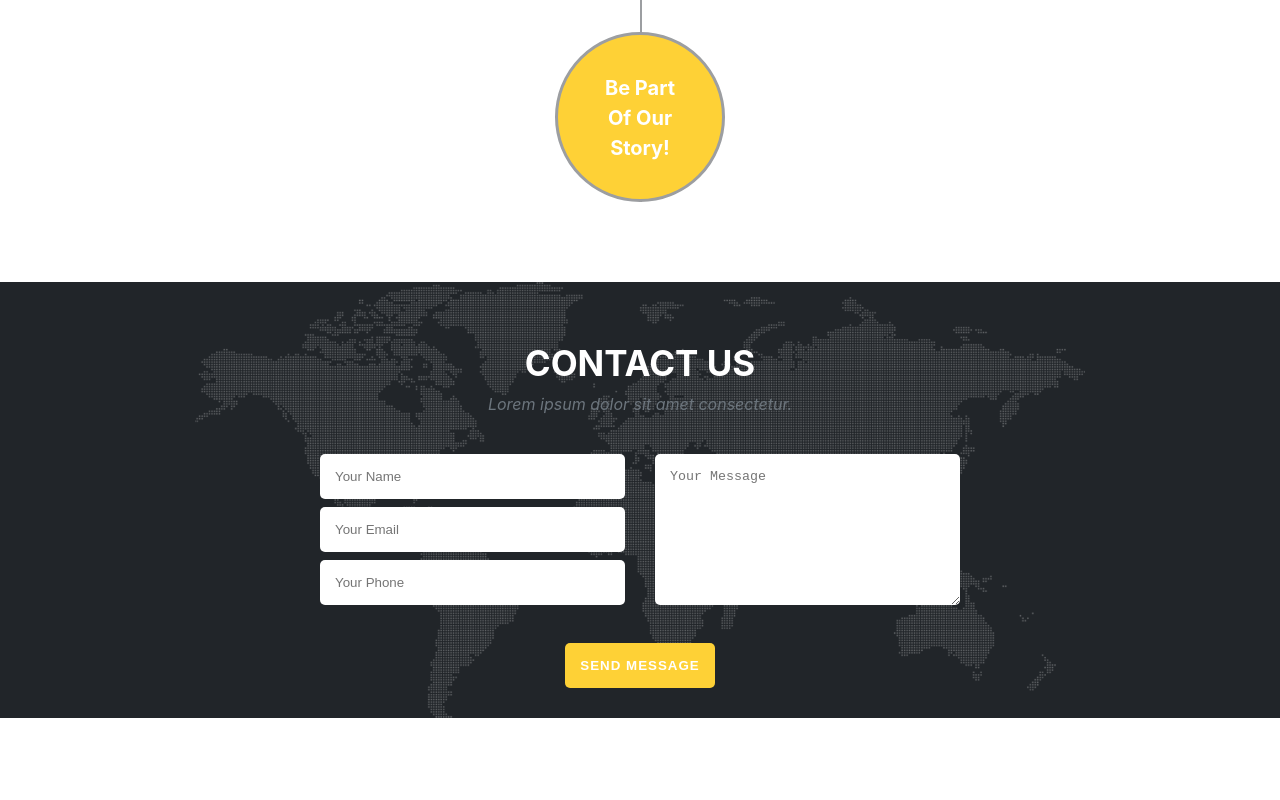
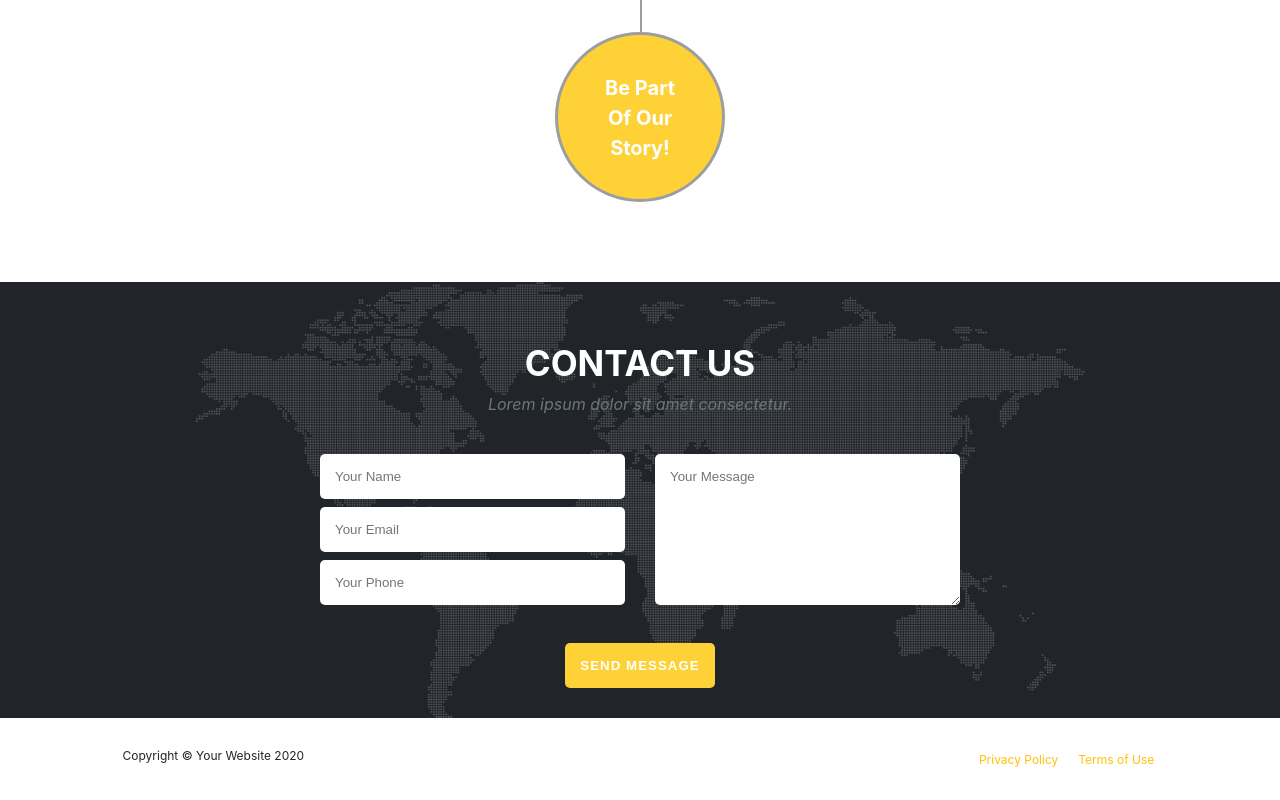
Before and after one commit to MagdaJasinska/agency, a React (Create React App) app in the folder agency/: page / in a window 1280 px wide. Shown: the part 3617-4417 px from the top of the page. Before the commit the page ends 4335 px from the top, so only its background shows below. Built offline with nearby package versions, Linux system fonts and the light colour scheme.

Commit message:
footer created, add form validatin

```diff
--- a/agency/src/components/footer/footer.css
+++ b/agency/src/components/footer/footer.css
@@ -61,7 +61,7 @@
 
 .form_field.textarea {
     height: 100%;
-
+  font-family: Arial;
 }
 
 .form_field {
@@ -86,3 +86,49 @@
 .footer_btn:hover {
     background-color: #ecbe16;
 }
+
+.footer_inf {
+    max-width: 1024;
+    padding: 30px 0;
+    text-align: center;
+}
+
+.footer_inf_container {
+    display: flex;
+}
+
+
+.footer_copyright {
+    width: 33.33333%;
+    padding: 0 15px;
+}
+
+.footer_copyright_txt {
+    font-size: 12px;
+    color: #212529;
+}
+
+.footer_socialsIcons_container {
+    width: 33.33333%
+}
+
+.footer_quicklinks {
+    width: 33.33333%
+}
+
+.footer_link {
+    font-size: 12px;
+    color: #ffc107;
+    display: inline-block;
+    padding: 3px 10px;
+}
+
+.footer_link:hover {
+    color: #f0be0c;
+    text-decoration: underline;
+    cursor: pointer;
+}
+
+.validation_message {
+    color: red;
+}
--- a/agency/src/components/footer/footer.js
+++ b/agency/src/components/footer/footer.js
@@ -1,11 +1,111 @@
 import React from 'react';
 import './footer.css';
+// import { FontAwesomeIcon } from '@fortawesome/react-fontawesome';
+// import {faCircle, faFacebook} from '@fortawesome/free-solid-svg-icons';
 
 class Footer extends React.Component {
 
+state= {
+  username: '',
+  email: '',
+  tel: '',
+  message: '',
+  form_alert: '',
+
+ errors: {
+    username: false,
+    email: false,
+    tel: false,
+    message: false,
+ }
+}
+ messages = {
+    username_incorrect: 'Please enter your name, spaces are not allowed',
+    email_incorrect: 'Please enter your email address with @',
+    tel_incorrect: 'Please enter your phone number, at least 9 numbers',
+    message_incorrect: 'Please enter a message',
+ }
+
+ handleChange = (e) => {
+  const name = e.target.name;
+  const type = e.target.type;
+   if (type === "text" || type === "email" || type === "tel" || type === "textarea" ) {
+     const value = e.target.value;
+      this.setState({
+         [name]: value
+      })
+  }
+ }
+
   handleSubmit = (e) => {
      e.preventDefault()
+
+   const validation = this.formValidation()
+
+
+    if (validation.correct) {
+      this.setState({
+        username: '',
+        email: '',
+        tel: '',
+        message: '',
+        form_alert: 'Formularz został wysłany',
+
+        errors: {
+          username: false,
+          email: false,
+          tel: false,
+          message: false,
+        }
+      })
+  } else {
+     this.setState({
+        errors: {
+          username: !validation.username,
+          email: !validation.email,
+          tel: !validation.tel,
+          message: !validation.message,
+        }
+      })
   }
+  }
+
+   formValidation () {
+       let username = false;
+       let email = false;
+       let tel = false;
+       let message = false;
+       let correct = false;
+
+        if (this.state.username.length > 1 && this.state.username.indexOf(' ') === -1) {
+           username = true;
+        }
+
+        if (this.state.email.indexOf('@') !== -1) {
+           email = true;
+        }
+
+        if (this.state.tel.length > 9 ) {
+           tel = true;
+        }
+
+        if (this.state.message.length > 1 ) {
+           message = true;
+        }
+
+        if (username && email && tel && message) {
+           correct = true;
+        }
+      return ({
+       correct,
+       username,
+       email,
+       tel,
+       message,
+    })
+
+   }
+
 
     render () {
     return (
@@ -16,21 +116,31 @@ class Footer extends React.Component {
                <div className="footer_contact_title">contact us</div>
                <div className="footer_contact_subtitle">Lorem ipsum dolor sit amet consectetur.</div>
              </div>
-            <form onSubmit={this.handleSubmit} className="footer_form">
+            <form onSubmit={this.handleSubmit}  noValidate className="footer_form">
                  <div className="footer_form_left">
                     <div className="form_group">
-                      <input className="form_field" type="text" id="name" name="name" placeholder="Your Name"/>
+                      <input className="form_field" type="text" id="name" name="username" placeholder="Your Name" value={this.state.username} onChange={this.handleChange}/>
+                    {this.state.errors.username && <span className="validation_message">{this.messages.username_incorrect}</span>}
                     </div>
                     <div className="form_group">
-                       <input className="form_field" type="email" id="email" name="email" placeholder="Your Email"/>
+                       <input className="form_field" type="email" id="email" name="email" placeholder="Your Email" value={this.state.email} onChange={this.handleChange}/>
+                    {this.state.errors.email && <span className="validation_message">{this.messages.email_incorrect}</span>}
                     </div>
                     <div className="form_group">
-                        <input className="form_field" type="tel" id="tel" name="tel" placeholder="Your Phone"/>
+                        <input className="form_field"
+                               type="tel"
+                               id="tel"
+                               name="tel"
+                               placeholder="Your Phone"
+                               value={this.state.tel}
+                               onChange={this.handleChange}/>
+                    {this.state.errors.tel && <span className="validation_message">{this.messages.tel_incorrect}</span>}
                     </div>
                   </div>
                  <div className="footer_form_right">
                     <div className="form_group textarea">
-                        <textarea className="form_field textarea" id="message" name="message" placeholder="Your Message"></textarea>
+                        <textarea className="form_field textarea"  id="message" name="message" placeholder="Your Message" value={this.state.message} onChange={this.handleChange}></textarea>
+                    {this.state.errors.message && <span className="validation_message">{this.messages.message_incorrect}</span>}
                     </div>
                  </div>
 
@@ -43,6 +153,23 @@ class Footer extends React.Component {
 
      </div>
 
+    <div className="footer_inf">
+       <div className="footer_inf_container">
+          <div className="footer_copyright"><p className="footer_copyright_txt">Copyright © Your Website 2020</p></div>
+          <div className="footer_socialsIcons_container">
+               {/* <span className="item_icon_container">
+                  <FontAwesomeIcon className="item_icon cart" icon={faFacebook} />
+                  <FontAwesomeIcon className="item_circle" icon={faCircle} />
+               </span> */}
+          </div>
+          <div className="footer_quicklinks">
+            <p className="footer_link">Privacy Policy</p>
+            <p className="footer_link">Terms of Use</p>
+         </div>
+
+         </div>
+      </div>
+
  </div>
     )
     }
```
Also changed, not shown: 1 other file (tests, documents, lock files or other folders).
